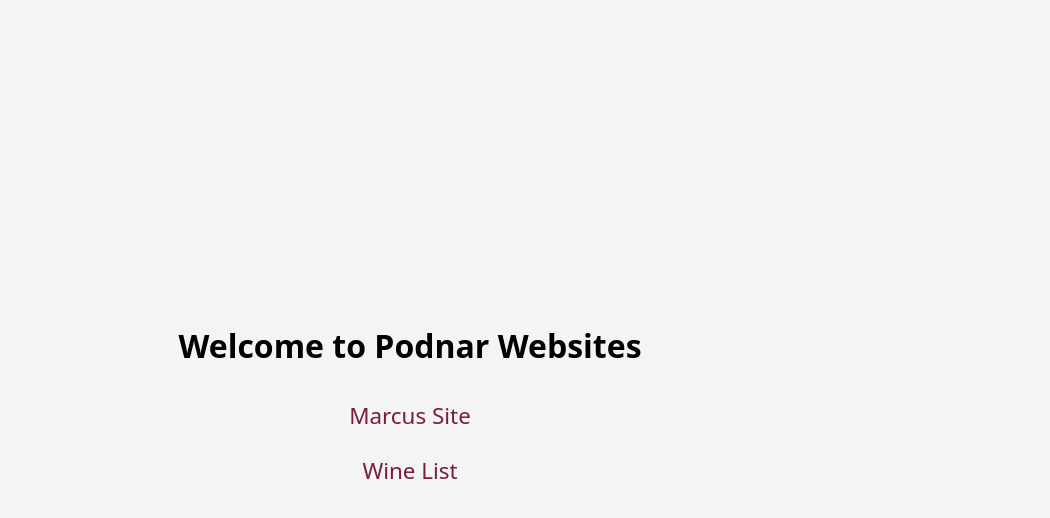
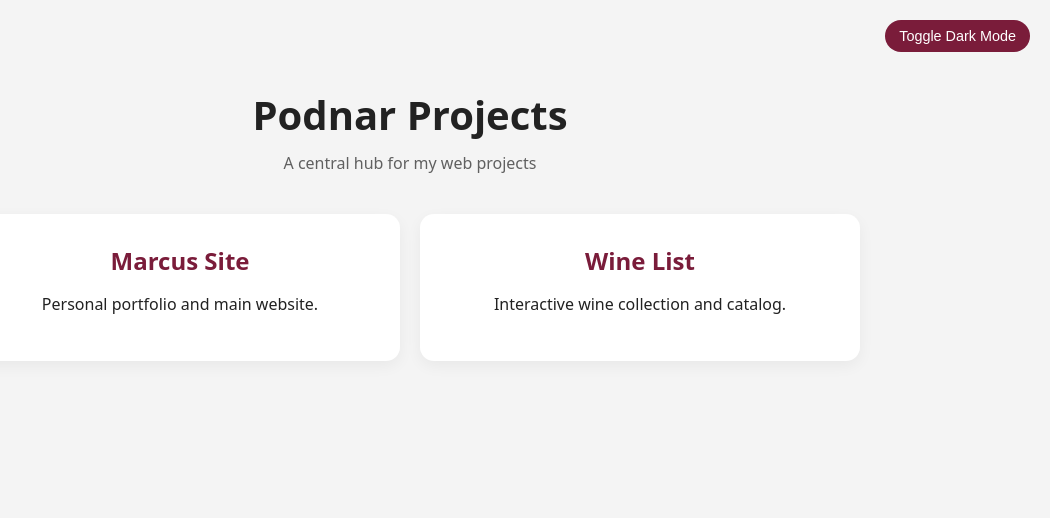
Before and after one commit to TheCanadianYeti/PodnarHomePage, a plain HTML site: page index.html in a window 1280 px wide. Shown: the whole page, without its empty margins (230-1280 px from the left). Drawn offline with Linux system fonts and the light colour scheme.

Commit message:
Add files via upload

```diff
--- /dev/null
+++ b/css/style.css
@@ -0,0 +1,82 @@
+:root {
+  --bg: #f4f4f4;
+  --card: white;
+  --text: #222;
+  --accent: #7a1c3a;
+}
+
+body.dark {
+  --bg: #121212;
+  --card: #1e1e1e;
+  --text: #f4f4f4;
+  --accent: #c44569;
+}
+
+body {
+  margin: 0;
+  font-family: system-ui, -apple-system, sans-serif;
+  background: var(--bg);
+  color: var(--text);
+  transition: 0.3s ease;
+}
+
+.container {
+  max-width: 900px;
+  margin: auto;
+  padding: 60px 20px;
+  text-align: center;
+}
+
+h1 {
+  font-size: 2.5rem;
+  margin-bottom: 10px;
+}
+
+.subtitle {
+  opacity: 0.7;
+  margin-bottom: 40px;
+}
+
+.grid {
+  display: grid;
+  gap: 20px;
+  grid-template-columns: repeat(auto-fit, minmax(250px, 1fr));
+}
+
+.card {
+  background: var(--card);
+  padding: 30px;
+  border-radius: 14px;
+  text-decoration: none;
+  color: var(--text);
+  box-shadow: 0 5px 15px rgba(0,0,0,0.05);
+  transition: all 0.25s ease;
+}
+
+.card:hover {
+  transform: translateY(-6px);
+  box-shadow: 0 10px 25px rgba(0,0,0,0.1);
+}
+
+.card h2 {
+  margin: 0 0 10px;
+  color: var(--accent);
+}
+
+.toggle {
+  position: fixed;
+  top: 20px;
+  right: 20px;
+  cursor: pointer;
+  font-size: 0.9rem;
+  padding: 8px 14px;
+  border-radius: 20px;
+  border: none;
+  background: var(--accent);
+  color: white;
+  transition: 0.2s ease;
+}
+
+.toggle:hover {
+  opacity: 0.85;
+}
--- a/index.html
+++ b/index.html
@@ -2,35 +2,33 @@
 <html lang="en">
 <head>
   <meta charset="UTF-8">
-  <title>Podnar Websites</title>
-  <style>
-    body {
-      font-family: system-ui, sans-serif;
-      background: #f4f4f4;
-      display: flex;
-      flex-direction: column;
-      align-items: center;
-      justify-content: center;
-      height: 100vh;
-      margin: 0;
-      text-align: center;
-    }
-    a {
-      display: block;
-      margin: 12px 0;
-      font-size: 1.4rem;
-      color: #7a1c3a;
-      text-decoration: none;
-      transition: color 0.2s;
-    }
-    a:hover {
-      color: #4c0013;
-    }
-  </style>
+  <meta name="viewport" content="width=device-width, initial-scale=1.0">
+  <title>Podnar Projects</title>
+
+  <link rel="stylesheet" href="css/style.css">
 </head>
+
 <body>
-  <h1>Welcome to Podnar Websites</h1>
-  <a href="https://marcus.podnar.ca">Marcus Site</a>
-  <a href="https://wine.podnar.ca">Wine List</a>
+
+<button class="toggle" onclick="toggleDark()">Toggle Dark Mode</button>
+
+<div class="container">
+  <h1>Podnar Projects</h1>
+  <div class="subtitle">A central hub for my web projects</div>
+
+  <div class="grid">
+    <a class="card" href="https://marcus.podnar.ca">
+      <h2>Marcus Site</h2>
+      <p>Personal portfolio and main website.</p>
+    </a>
+
+    <a class="card" href="https://wine.podnar.ca">
+      <h2>Wine List</h2>
+      <p>Interactive wine collection and catalog.</p>
+    </a>
+  </div>
+</div>
+
+<script src="js/script.js"></script>
 </body>
 </html>
--- /dev/null
+++ b/js/script.js
@@ -0,0 +1,3 @@
+function toggleDark() {
+  document.body.classList.toggle("dark");
+}
```
